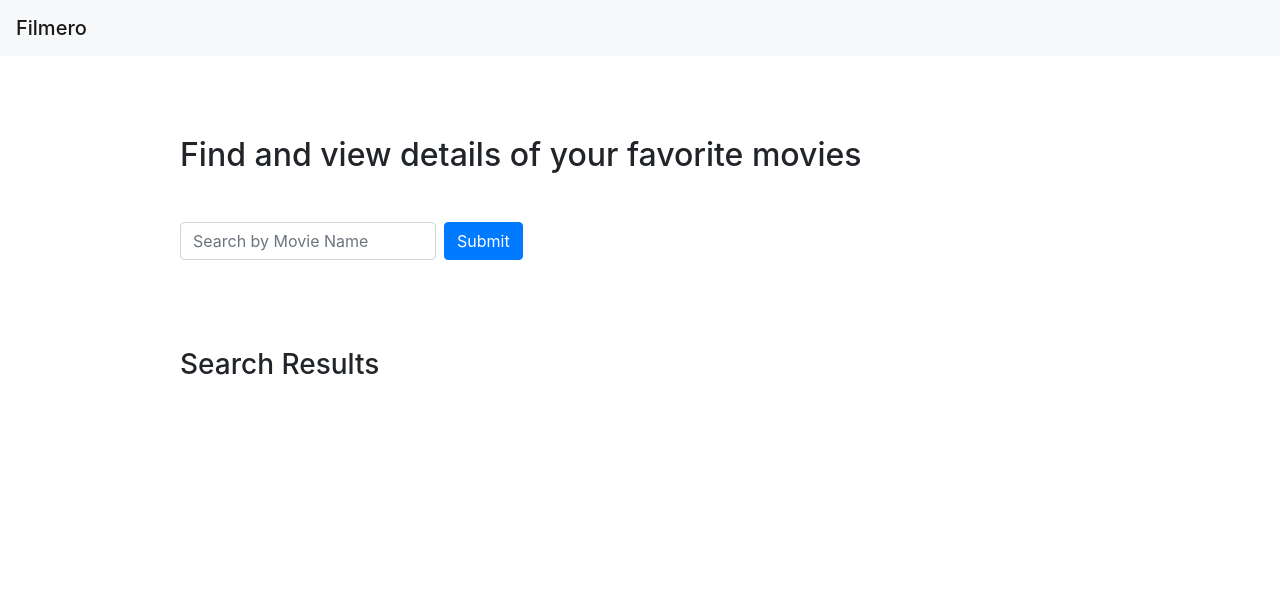
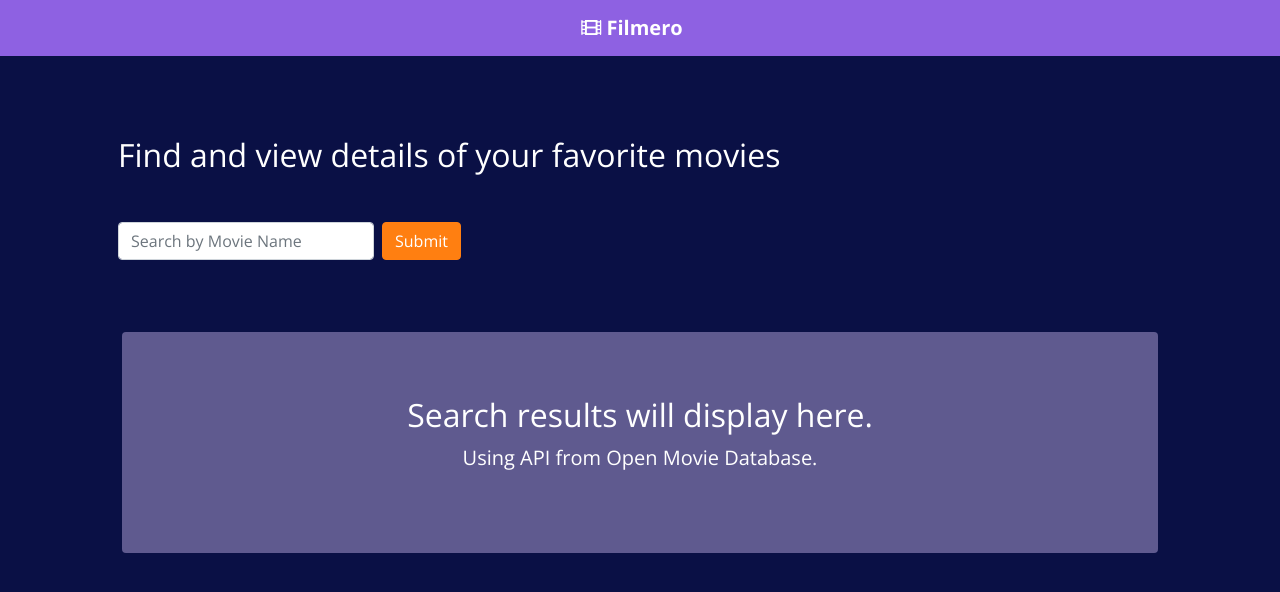
Before and after one commit to Code-Institute-Submissions/proj2_moviefinder, a plain HTML site: page index.html in a window 1280 px wide. Drawn offline with nearby package versions, Linux system fonts and the light colour scheme.

Commit message:
Added brand colors and placeholder section for search results

```diff
--- a/index.html
+++ b/index.html
@@ -29,11 +29,11 @@
 
 <body>
 
-    <nav class="navbar navbar-light bg-light">
-        <span class="navbar-brand mb-0 h1">Filmero</span>
+    <nav class="navbar justify-content-center">
+        <span class="navbar-brand mb-0 h1 font-weight-bold"><i class="fas fa-film"></i> Filmero</span>
     </nav>
 
-    <div class="container" style="margin-top: 5rem;">
+    <div class="container ml-2" style="margin-top: 5rem;">
         <div class="row">
             <div class="col-md-10 offset-sm-1">
                 <div class="mb-5">
@@ -46,34 +46,38 @@
 
                     <button id="submitMovieName" type="submit" class="btn btn-primary mb-2">Submit</button>
                 </div>
+                <p id="message"></p>
             </div>
         </div>
     </div>
 
-    <p id="message"></p>
+    <div class="container-fluid" id="info-banner">
+        <div class="row mt-5">
+            <div class="col-md-10 offset-sm-1">
+                <div class="jumbotron jumbotron-fluid rounded">
+                    <div class="container text-center">
+                        <h2>Search results will display here.</h2>
+                        <p class="lead"> Using API from Open Movie Database. </p>
+                    </div>
+                </div>
+            </div>
+        </div>
+    </div>
+
 
     <div class="container" style="margin-top: 5rem;">
         <div class="row">
             <div class="col-md-10 offset-sm-1">
 
-                <!-- Section Title -->
-                <div>
-                    <h3>Search Results </h3>
-                </div>
-
-                <ul id="demo">
-
-                </ul>
-
 
                 <!-- Search Results Section -->
                 <div class="card-columns" id="cardList">
 
-                    </div>
                 </div>
             </div>
         </div>
     </div>
+
 
 
 
--- a/static/main.js
+++ b/static/main.js
@@ -18,9 +18,9 @@ function searchMovie(movie_name) {
 function createMovieCard(data) {
     console.log('Create Movie');
     search_list += `<div class="card">
-    <div class="card-header">${data.Title}</div>
-    <img class="card-img-top" src="${data.Poster}" alt="Movie Poster of ${data.Title}">
-    <div class="card-footer">
+    <div class="card-header text-center font-weight-bold">${data.Title}</div>
+    <img class="card-img" src="${data.Poster}" alt="Movie Poster of ${data.Title}">
+    <div class="card-footer text-center">
     <a class="btn btn-primary" href="https://www.imdb.com/title/${data.imdbID}/" role="button" target="_blank">View Movie</a>
     </div>
     </div>`;
@@ -31,8 +31,8 @@ function createMovieCard(data) {
 
 $("#submitMovieName").click(function () {
     if ($("#movieNameInput").val()) {
-        $('#message').html("")
-        $('#demo').html("")
+        $('#message').html("");
+        $('#demo').html("");
         search_input = $("#movieNameInput").val();
         searchMovie(search_input);
         search_list = "";
@@ -40,6 +40,7 @@ $("#submitMovieName").click(function () {
             console.log(i)
             createMovieCard(search_results_data[i]);
         };
+        $('#info-banner').html("");
     } else {
         $('#message').html("Please enter a movie name.")
         $('#demo').html("")
--- a/static/styles.css
+++ b/static/styles.css
@@ -0,0 +1,33 @@
+body {
+    background-color: #0a1045;
+    color: white;
+    font-family: 'Open Sans', sans-serif;
+}
+
+.navbar {
+    background-color: #8e61e2;
+    color: white;
+}
+
+.btn-primary {
+    background-color: #ff7f11;
+    border-color: #ff7f11;
+}
+
+.btn-primary:hover {
+    background-color: #726da8;
+    border-color: #726da8;
+}
+
+.btn-primary:active {
+    background-color: #a26ff9;
+    border-color: #a26ff9;
+}
+
+.card {
+    background-color: black;
+}
+
+.jumbotron {
+    background-color: #5f5a8f;
+}
```
